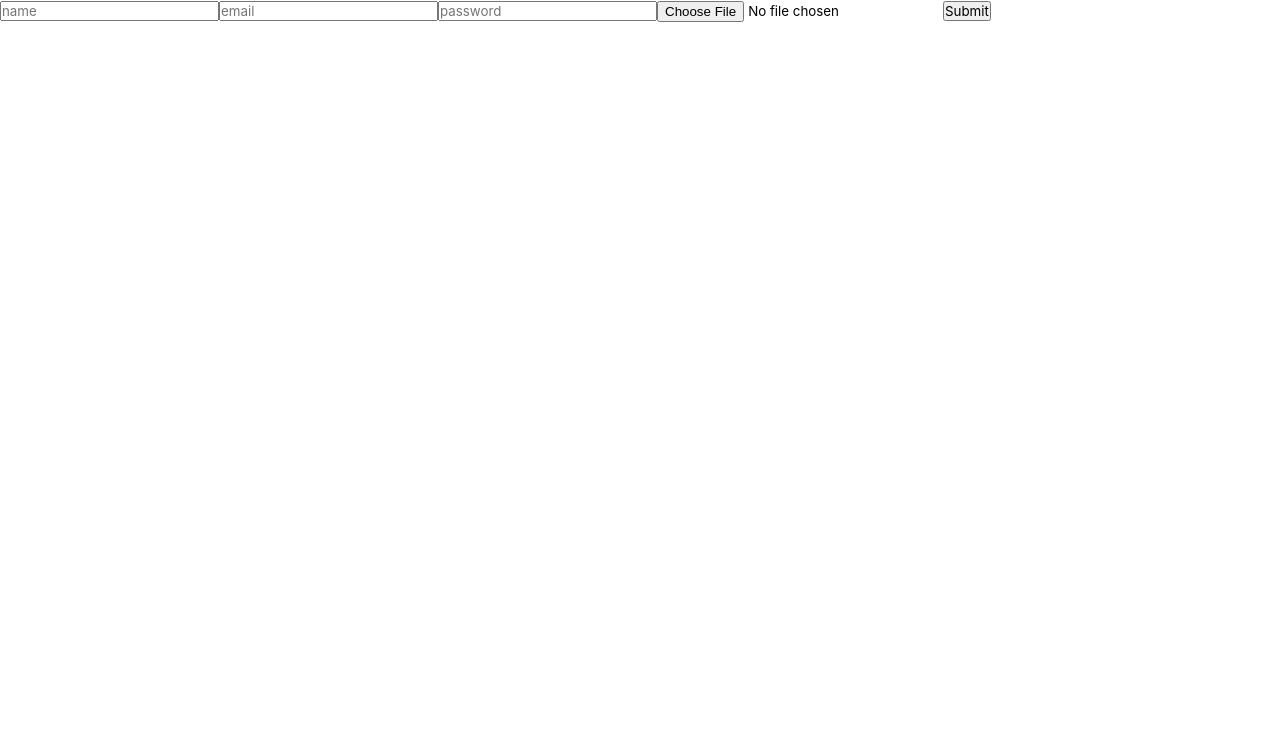
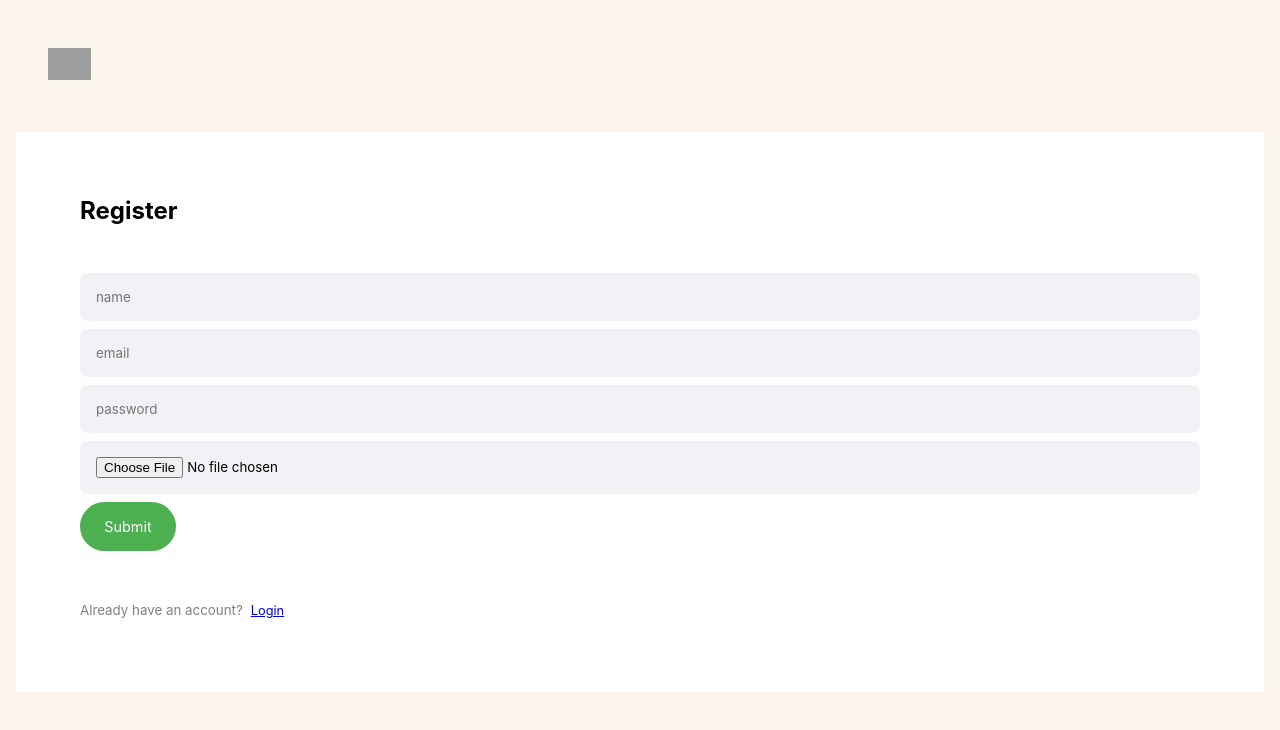
Before and after one commit to Durvalm/WhatsApp-Messager, a React (Vite) app in the folder frontend/: page /signup in a window 1280 px wide. Shown: the top 730 px of the page. Built offline with nearby package versions, Linux system fonts and the light colour scheme; grey boxes are pictures that could not be loaded.

Commit message:
signup | login design

```diff
--- a/frontend/src/components/allChats/Chats/index.tsx
+++ b/frontend/src/components/allChats/Chats/index.tsx
@@ -1,5 +1,5 @@
 import { format, isThisWeek, isToday } from 'date-fns'
-import { ChatType, ChatsContext } from '../../../contexts/ChatsContext'
+import { ChatType, ChatsContext } from '../../../contexts/chatContextTypes'
 import {
   Section,
   Chat,
@@ -22,7 +22,10 @@ export function Chats(chat: ChatType) {
 
   return (
     <Section>
-      <Chat onClick={handleChatClick} isSelected={chat.id === selectedChat?.id}>
+      <Chat
+        onClick={handleChatClick}
+        is_selected={chat.id === selectedChat?.id ? 'true' : 'false'}
+      >
         <ChatIcon>
           <img
             src={`http://127.0.0.1:5000/users/get_picture/${chat.id}`}
--- a/frontend/src/components/allChats/Chats/styles.ts
+++ b/frontend/src/components/allChats/Chats/styles.ts
@@ -5,7 +5,7 @@ export const Section = styled.section`
     Ubuntu, Cantarell, 'Open Sans', 'Helvetica Neue', sans-serif;
 `
 
-export const Chat = styled.div<{ isSelected: boolean }>`
+export const Chat = styled.div<{ is_selected: string }>`
   display: flex;
   flex-direction: row;
   align-items: center;
@@ -13,7 +13,8 @@ export const Chat = styled.div<{ isSelected: boolean }>`
   height: 4rem;
   padding: 1rem;
   gap: 1rem;
-  background-color: ${(props) => (props.isSelected ? '#f0f2f5' : 'white')};
+  background-color: ${(props) =>
+    props.is_selected === 'true' ? '#f0f2f5' : 'white'};
 `
 
 export const ChatIcon = styled.div`
--- a/frontend/src/components/allChats/index.tsx
+++ b/frontend/src/components/allChats/index.tsx
@@ -13,7 +13,7 @@ import {
   EmptyListContainer,
 } from './styles'
 import { AddChatForm } from './AddChatForm'
-import { ChatsContext } from '../../contexts/ChatsContext'
+import { ChatsContext } from '../../contexts/chatContextTypes'
 import { AuthContext } from '../../contexts/AuthContext'
 import defaultPicture from '../../assets/defaultPicture.png'
 
--- a/frontend/src/components/chat/index.tsx
+++ b/frontend/src/components/chat/index.tsx
@@ -18,7 +18,7 @@ import { AiOutlineSearch, AiOutlineMore, AiOutlinePlus } from 'react-icons/ai'
 import { BsEmojiSmile, BsMicFill } from 'react-icons/bs'
 import { MdSend } from 'react-icons/md'
 
-import { ChatsContext } from '../../contexts/ChatsContext'
+import { ChatsContext } from '../../contexts/chatContextTypes'
 import { EmptyChatContainer } from './EmptyChatContainer'
 import { AuthContext } from '../../contexts/AuthContext'
 
@@ -59,9 +59,17 @@ export function Chat() {
             return (
               <MessagesContainer
                 key={new Date(message.timestamp).toISOString()}
-                isSender={message.sender_id === authenticatedUser?.id}
+                is_sender={
+                  message.sender_id === authenticatedUser?.id ? 'true' : 'false'
+                }
               >
-                <Text isSender={message.sender_id === authenticatedUser?.id}>
+                <Text
+                  is_sender={
+                    message.sender_id === authenticatedUser?.id
+                      ? 'true'
+                      : 'false'
+                  }
+                >
                   <p>{message.content}</p>
                   <MessageInfo>
                     <time>
--- a/frontend/src/components/chat/styles.ts
+++ b/frontend/src/components/chat/styles.ts
@@ -90,14 +90,15 @@ export const Input = styled.div`
   }
 `
 
-export const MessagesContainer = styled.div<{ isSender: boolean }>`
+export const MessagesContainer = styled.div<{ is_sender: string }>`
   padding: 0.15rem 4rem;
   display: flex;
-  justify-content: ${(props) => (props.isSender ? 'end' : 'start')};
+  justify-content: ${(props) => (props.is_sender === 'true' ? 'end' : 'start')};
 `
 
-export const Text = styled.div<{ isSender: boolean }>`
-  background-color: ${(props) => (props.isSender ? '#e7fce3' : 'white')};
+export const Text = styled.div<{ is_sender: string }>`
+  background-color: ${(props) =>
+    props.is_sender === 'true' ? '#e7fce3' : 'white'};
   color: #111b21;
   border: 1px solid transparent;
   border-radius: 4px;
--- a/frontend/src/contexts/ChatsContext.tsx
+++ b/frontend/src/contexts/ChatsContext.tsx
@@ -1,47 +1,13 @@
-import {
-  ReactNode,
-  createContext,
-  useContext,
-  useEffect,
-  useState,
-} from 'react'
+import { useContext, useEffect, useState } from 'react'
 import { api } from '../lib/axios'
 import { AuthContext } from './AuthContext'
-
-export interface Messages {
-  content: string
-  sender_id?: string
-  receiver_id?: string
-  timestamp: Date
-}
-
-export interface ChatType {
-  id: string
-  name: string
-  email: string
-  picture_filename: string
-  lastMessage?: Messages
-}
-
-interface SelectedChatType {
-  id: string
-}
-
-interface ChatsContextType {
-  chats: ChatType[]
-  selectedChat?: SelectedChatType
-  messages: Messages[]
-  currentChat?: ChatType
-  createChats: (newChat: ChatType) => void
-  selectCurrentChat: (chatId: string) => void
-  addNewMessage: (currentText: string) => void
-}
-
-interface ChatsContextProviderProps {
-  children: ReactNode
-}
-
-export const ChatsContext = createContext({} as ChatsContextType)
+import {
+  ChatType,
+  ChatsContext,
+  ChatsContextProviderProps,
+  Messages,
+  SelectedChatType,
+} from './chatContextTypes'
 
 export function ChatsContextProvider({ children }: ChatsContextProviderProps) {
   const { authenticatedUser } = useContext(AuthContext)
@@ -56,7 +22,6 @@ export function ChatsContextProvider({ children }: ChatsContextProviderProps) {
     async function fetchPopulateChats() {
       try {
         const response = await api.get(`chats/get_all/${authenticatedUser?.id}`)
-        // console.log(response.data)
         setChats(response.data)
       } catch (error) {
         console.log(error)
@@ -73,7 +38,6 @@ export function ChatsContextProvider({ children }: ChatsContextProviderProps) {
         `chats/get_messages/${authenticatedUser?.id}/${selectedChat?.id}`,
       )
       setMessages(response.data)
-      console.log(response)
     }
 
     fetchPopulateMessagesForChat()
@@ -87,13 +51,6 @@ export function ChatsContextProvider({ children }: ChatsContextProviderProps) {
       timestamp: new Date(),
     }
     setMessages((state) => [...state, newMessage])
-    setChats((state) =>
-      state.map((chat) =>
-        chat.id === currentChat?.id
-          ? { ...chat, lastMessage: newMessage }
-          : chat,
-      ),
-    )
   }
 
   function createChats(newChat: ChatType) {
--- /dev/null
+++ b/frontend/src/contexts/chatContextTypes.ts
@@ -0,0 +1,36 @@
+import { ReactNode, createContext } from 'react'
+
+export interface Messages {
+  content: string
+  sender_id?: string
+  receiver_id?: string
+  timestamp: Date
+}
+
+export interface ChatType {
+  id: string
+  name: string
+  email: string
+  picture_filename: string
+  lastMessage?: Messages
+}
+
+export interface SelectedChatType {
+  id: string
+}
+
+export interface ChatsContextType {
+  chats: ChatType[]
+  selectedChat?: SelectedChatType
+  messages: Messages[]
+  currentChat?: ChatType
+  createChats: (newChat: ChatType) => void
+  selectCurrentChat: (chatId: string) => void
+  addNewMessage: (currentText: string) => void
+}
+
+export interface ChatsContextProviderProps {
+  children: ReactNode
+}
+
+export const ChatsContext = createContext({} as ChatsContextType)
--- a/frontend/src/pages/auth/Login/index.tsx
+++ b/frontend/src/pages/auth/Login/index.tsx
@@ -2,6 +2,8 @@ import { useContext, useState } from 'react'
 import { api } from '../../../lib/axios'
 import { useNavigate } from 'react-router-dom'
 import { AuthContext } from '../../../contexts/AuthContext'
+import { Form, FormContainer, Section } from '../components/styles'
+import { Header } from '../components/Header'
 
 export function Login() {
   const { createAuthenticatedUser } = useContext(AuthContext)
@@ -39,6 +41,12 @@ export function Login() {
   }
 
   return (
+    <Section>
+      <Header />
+
+      <FormContainer>
+        <h2>Login</h2>
+        <Form>
           <form onSubmit={handleSubmit}>
             <input
               type="email"
@@ -52,7 +60,16 @@ export function Login() {
               onChange={(e) => setPassword(e.target.value)}
               value={password}
             />
-      <button type="submit">Button</button>
+            <button type="submit">Login</button>
           </form>
+        </Form>
+        <div>
+          <small>Don&apos;t have an account yet?</small>
+          <span>
+            <a href="signup">Sign up</a>
+          </span>
+        </div>
+      </FormContainer>
+    </Section>
   )
 }
--- a/frontend/src/pages/auth/Signup/index.tsx
+++ b/frontend/src/pages/auth/Signup/index.tsx
@@ -1,6 +1,8 @@
 import React, { useState } from 'react'
 import { api } from '../../../lib/axios'
 import { useNavigate } from 'react-router-dom'
+import { Form, FormContainer, Section } from '../components/styles'
+import { Header } from '../components/Header'
 
 export function Signup() {
   const [name, setName] = useState('')
@@ -35,10 +37,6 @@ export function Signup() {
       formData.append('file', selectedFile)
     }
 
-    for (const entry of formData.entries()) {
-      console.log(entry)
-    }
-
     createUser(formData)
     cleanForm()
   }
@@ -63,7 +61,11 @@ export function Signup() {
   const fileInputRef = React.createRef<HTMLInputElement>()
 
   return (
-    <div>
+    <Section>
+      <Header />
+      <FormContainer>
+        <h2>Register</h2>
+        <Form>
           <form onSubmit={handleSubmit}>
             <input
               type="name"
@@ -91,6 +93,14 @@ export function Signup() {
             />
             <button type="submit">Submit</button>
           </form>
+        </Form>
+        <div>
+          <small>Already have an account?</small>
+          <span>
+            <a href="login">Login</a>
+          </span>
         </div>
+      </FormContainer>
+    </Section>
   )
 }
--- /dev/null
+++ b/frontend/src/pages/auth/components/Header.tsx
@@ -0,0 +1,12 @@
+import { HeaderContainer } from './styles'
+
+export function Header() {
+  return (
+    <HeaderContainer>
+      <img
+        src="https://static.whatsapp.net/rsrc.php/v3/y7/r/DSxOAUB0raA.png"
+        alt=""
+      />
+    </HeaderContainer>
+  )
+}
--- /dev/null
+++ b/frontend/src/pages/auth/components/styles.ts
@@ -0,0 +1,59 @@
+import styled from 'styled-components'
+
+export const Section = styled.div`
+  height: 100vh;
+  background-color: #fcf5eb;
+`
+
+export const HeaderContainer = styled.div`
+  padding: 3rem;
+
+  img {
+    height: 2rem;
+  }
+`
+
+export const FormContainer = styled.div`
+  background-color: white;
+  margin: 0 1rem;
+  padding: 4rem;
+  height: 70%;
+
+  display: flex;
+  flex-direction: column;
+  gap: 3rem;
+
+  small {
+    color: gray;
+  }
+  a {
+    margin-left: 0.5rem;
+    font-size: 0.8rem;
+  }
+`
+
+export const Form = styled.div`
+  form {
+    display: flex;
+    flex-direction: column;
+    gap: 0.5rem;
+
+    input {
+      width: 100%;
+      border: none;
+      background-color: #f0f2f5;
+      padding: 1rem;
+      border-radius: 8px;
+      outline: none;
+    }
+    button {
+      background-color: #4caf50;
+      color: white;
+      border: none;
+      padding: 1rem;
+      border-radius: 8rem;
+      width: 6rem;
+      font-size: 0.9rem;
+    }
+  }
+`
--- a/frontend/src/routes.tsx
+++ b/frontend/src/routes.tsx
@@ -12,10 +12,10 @@ export function Router() {
 
   useEffect(() => {
     if (authenticatedUser) {
-      // Redirect to main page if authenticated
       navigate('/', { replace: true })
     }
   }, [authenticatedUser, navigate])
+
   return (
     <Routes>
       <Route
```
Lines whose indentation alone changed are shown as unchanged.
